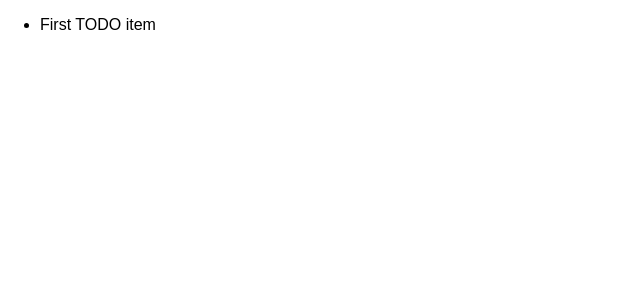
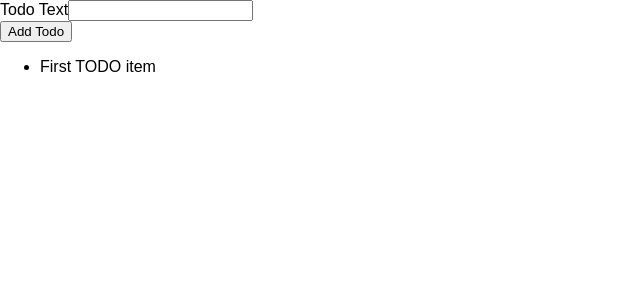
Before and after one commit to DominikStefancik/Typescript-Features, a React (Create React App) app in the folder projects/react-and-typescript/: page / in a window 1280 px wide. Shown: the top 300 px of the page, without its empty margins (0-640 px from the left). Built offline with nearby package versions, Linux system fonts and the light colour scheme.

Commit message:
Add component for adding todos

```diff
--- a/projects/react-and-typescript/src/App.tsx
+++ b/projects/react-and-typescript/src/App.tsx
@@ -1,5 +1,6 @@
 import React from "react";
 import TodoList from "./components/TodoList";
+import NewTodo from "./components/NewTodo";
 
 const App: React.FunctionComponent = () => {
   const todoList = [
@@ -8,6 +9,7 @@
 
   return (
     <div className="App">
+      <NewTodo />
       <TodoList items={todoList}/>
     </div>
   );
--- /dev/null
+++ b/projects/react-and-typescript/src/components/NewTodo.tsx
@@ -0,0 +1,23 @@
+import React, { useRef } from "react";
+
+const NewTodo: React.FunctionComponent = () => {
+  // "useRef" is a React hook, a special function which can be executed in a function component
+  // to add specific functionalities to the component
+  // we can store and use the reference to the hook to assign it to a DOM element and then interact
+  // with that DOM element from inside our code
+  const textInputRef = useRef<HTMLInputElement>(null);
+  const todoSubmitHandler = (event: React.FormEvent) => {
+    event.preventDefault();
+    const enteredText = textInputRef.current!.value;
+  };
+
+  return <form onSubmit={todoSubmitHandler}>
+    <div>
+      <label htmlFor="todo-text">Todo Text</label>
+      <input id="todo-text" type="text" ref={textInputRef}/>
+    </div>
+    <button type="submit">Add Todo</button>
+  </form>;
+}
+
+export default NewTodo;
```
